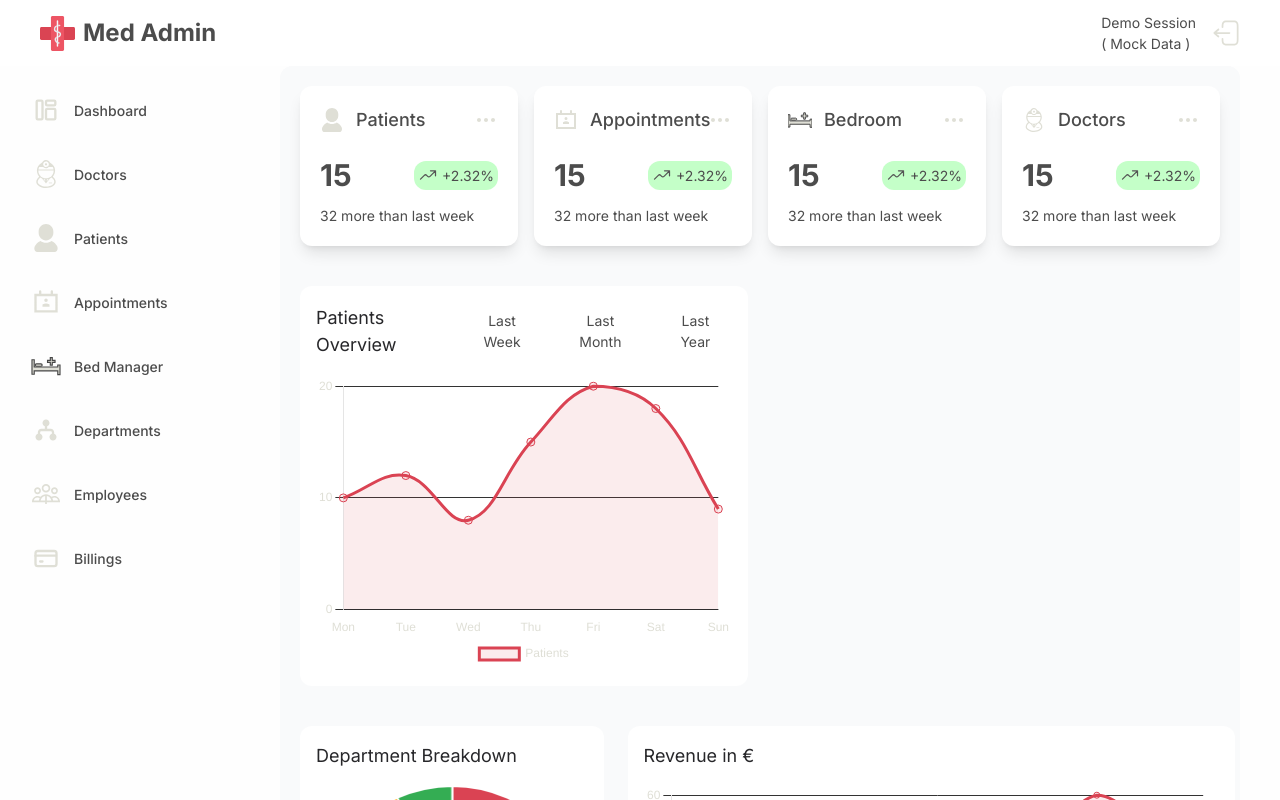
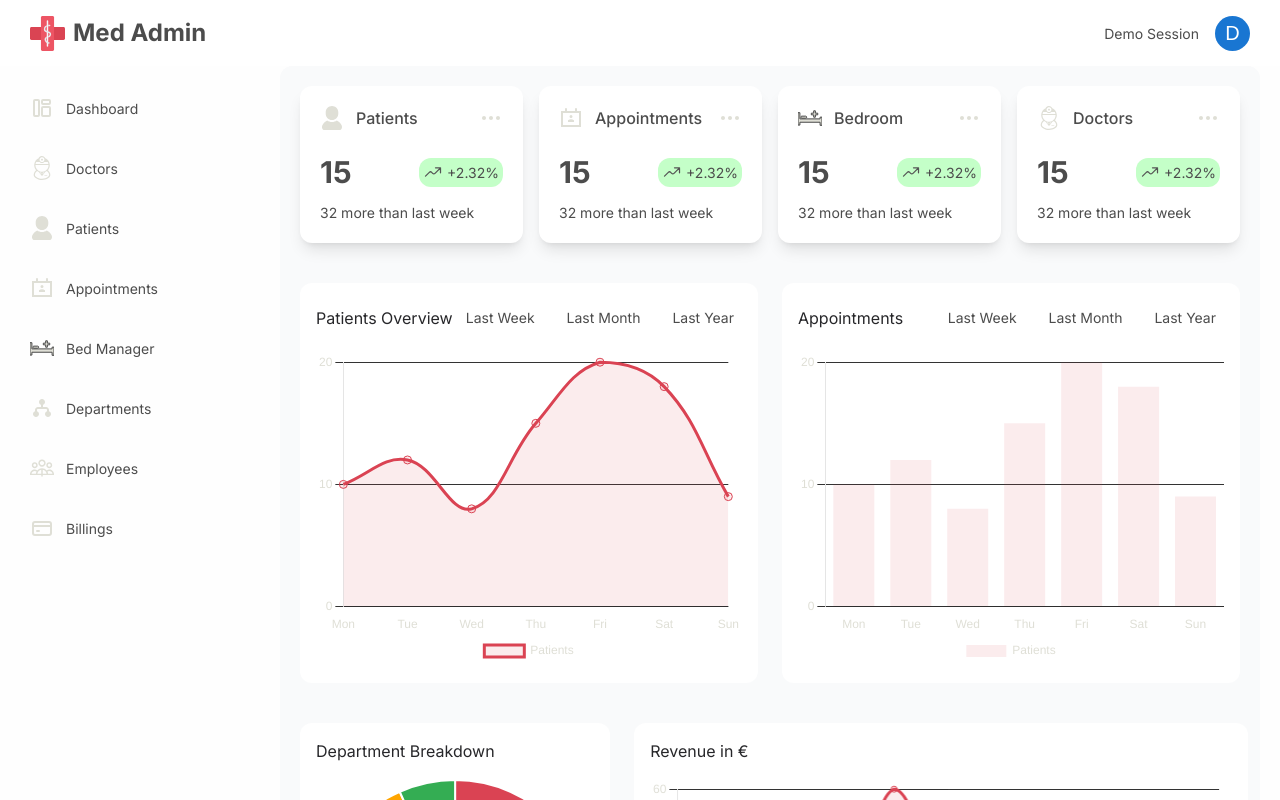
Before and after one commit to HyunRain/hospital-management-system, a Vue app in the folder frontend/: page /login in a window 1280 px wide. Both pictures are taken after a click on the element "Explore as a Demo Admin". Shown: the top 800 px of the page. Built offline with nearby package versions, Linux system fonts and the light colour scheme; some icons are missing.

Commit message:
chart stuff

```diff
--- a/frontend/src/components/layout/NavBar.vue
+++ b/frontend/src/components/layout/NavBar.vue
@@ -5,6 +5,7 @@ import UserDropdown from '@/components/ui/UserDropdown.vue';
 import { roleToPascalCase } from '@/util/functions/roleToPascalCase';
 import { Icon } from '@iconify/vue'
 import { useColorMode } from '@vueuse/core'
+import router from '@/router';
 
 const authStore = useAuthStore();
 const toggleStore = useToggleStore();
@@ -16,7 +17,7 @@ const mode = useColorMode({
 </script>
 
 <template>
-  <div class="top-0 z-50 w-full flex items-center h-[66px] justify-between px-2 md:px-10 bg-white dark:bg-zinc-900 py-3 fixed">
+  <div class="top-0 z-50 w-full flex items-center h-[66px] justify-between px-2 md:px-7.5 bg-white dark:bg-zinc-900 py-3 fixed">
     <div class="flex items-center gap-30">
       <div class="flex items-center gap-2">
         <img src="/assets/icons/lightMode/hospital.svg" alt="Brand logo" class="w-[35px] h-[35px]">
@@ -41,10 +42,11 @@ const mode = useColorMode({
       </div>
       <div v-if="toggleStore.isDemo" class="flex items-center gap-4">
         <div class="flex flex-col">
-          <p>Demo Session</p>
-          <p>( Mock Data )</p>
+          <p class="hidden md:block">Demo Session</p>
+          <p class="md:hidden">Demo</p>
         </div>
-        <img class="size-7 cursor-pointer" :src="`/assets/icons/${toggleStore.darkModeState}/logout.svg`" alt="Logout Icon">
+        <img @click="toggleStore.toggleUserDropdown()" :src="authStore.profileImage" alt="Profile Picture" class="w-[35px] h-[35px] rounded-full object-fit-cover cursor-pointer">
+        <UserDropdown v-if="toggleStore.showUserDropdown" v-click-outside="toggleStore.toggleUserDropdown"/>
       </div>
 
     </div>
--- a/frontend/src/components/ui/DashboardCard.vue
+++ b/frontend/src/components/ui/DashboardCard.vue
@@ -33,7 +33,7 @@ const imgSrc = computed(() => {
     <div class="flex items-center justify-between">
       <div class="flex items-center gap-3">
         <img class="h-6 w-6" :src="imgSrc" alt="Card Icon">
-        <p class="font-medium text-[18px]">{{ props.title }}</p>
+        <p class="font-medium text-[16px]">{{ props.title }}</p>
       </div>
       <img class="h-6 w-6" :src="`/assets/icons/${toggleStore.darkModeState}/options.svg`" alt="3 Dots Icon">
     </div>
--- a/frontend/src/components/ui/UserDropdown.vue
+++ b/frontend/src/components/ui/UserDropdown.vue
@@ -8,6 +8,11 @@ const toggleStore = useToggleStore();
 const router = useRouter();
 
 async function handleLogout() {
+  if(!authStore.user) {
+    toggleStore.toggleDemo();
+    router.push('/login');
+    toggleStore.toggleUserDropdown();
+  }
   await authStore.logout();
   router.push('/login');
   toggleStore.toggleUserDropdown();
--- a/frontend/src/layouts/AdminLayout.vue
+++ b/frontend/src/layouts/AdminLayout.vue
@@ -6,56 +6,56 @@ const toggleStore = useToggleStore();
 </script>
 
 <template>
-  <div class="flex flex-grow w-full pr-10 pl-5 pb-5">
+  <div class="flex flex-grow w-full pr-5 pl-5 pb-5">
 
     <!-- Sidebar -->
     <div class="rounded-lg max-w-[260px] w-full text-start md:flex flex-col hidden md:fixed self-start top-[86px]">
-      <ul class="flex flex-col gap-4 items-start font-medium w-full">
+      <ul class="flex flex-col gap-4 items-start w-full">
         <RouterLink to="/dashboard">
           <li class="cursor-pointer flex items-center gap-3 hover:bg-red-100 dark:hover:bg-zinc-800 p-2.5 rounded-xl transition w-full">
-            <img class="w-8 h-7" :src="`/assets/icons/${toggleStore.darkModeState}/dashboard.svg`" alt="Dashboard Icon">
+            <img class="size-6" :src="`/assets/icons/${toggleStore.darkModeState}/dashboard.svg`" alt="Dashboard Icon">
             <span class="pr-10">Dashboard</span>
           </li>
         </RouterLink>
         <RouterLink to="/dashboard/doctors">
           <li class="cursor-pointer flex items-center gap-3 hover:bg-red-100 dark:hover:bg-zinc-800 p-2.5 rounded-xl transition">
-            <img class="w-8 h-7" :src="`/assets/icons/${toggleStore.darkModeState}/doctor.svg`" alt="Dashboard Icon">
+            <img class="size-6" :src="`/assets/icons/${toggleStore.darkModeState}/doctor.svg`" alt="Dashboard Icon">
             <span class="pr-10" >Doctors</span>
           </li>
         </RouterLink>
         <RouterLink to="/dashboard/patients">
           <li class="cursor-pointer flex items-center gap-3 hover:bg-red-100 dark:hover:bg-zinc-800 p-2.5 rounded-xl transition">
-            <img class="w-8 h-7" :src="`/assets/icons/${toggleStore.darkModeState}/patients.svg`" alt="Dashboard Icon">
+            <img class="size-6" :src="`/assets/icons/${toggleStore.darkModeState}/patients.svg`" alt="Dashboard Icon">
             <span class="pr-10">Patients</span>
           </li>
         </RouterLink>
         <RouterLink to="/dashboard/appointments">
           <li class="cursor-pointer flex items-center gap-3 hover:bg-red-100 dark:hover:bg-zinc-800 p-2.5 rounded-xl transition">
-            <img class="w-8 h-7" :src="`/assets/icons/${toggleStore.darkModeState}/appointment.svg`" alt="Dashboard Icon">
+            <img class="size-6" :src="`/assets/icons/${toggleStore.darkModeState}/appointment.svg`" alt="Dashboard Icon">
             <span class="pr-10">Appointments</span>
           </li>
         </RouterLink>
         <RouterLink to="/dashboard/bed-manager">
           <li class="cursor-pointer flex items-center gap-3 hover:bg-red-100 dark:hover:bg-zinc-800 p-2.5 rounded-xl transition">
-            <img class="w-8 h-7" :src="`/assets/icons/${toggleStore.darkModeState}/patient.svg`" alt="Dashboard Icon">
+            <img class="size-6" :src="`/assets/icons/${toggleStore.darkModeState}/patient.svg`" alt="Dashboard Icon">
             <span class="pr-10">Bed Manager</span>
           </li>
         </RouterLink>
         <RouterLink to="/dashboard/departments">
           <li class="cursor-pointer flex items-center gap-3 hover:bg-red-100 dark:hover:bg-zinc-800 p-2.5 rounded-xl transition">
-            <img class="w-8 h-7" :src="`/assets/icons/${toggleStore.darkModeState}/department.svg`" alt="Dashboard Icon">
+            <img class="size-6" :src="`/assets/icons/${toggleStore.darkModeState}/department.svg`" alt="Dashboard Icon">
             <span class="pr-10">Departments</span>
           </li>
         </RouterLink>
         <RouterLink to="/dashboard/employees">
           <li class="cursor-pointer flex items-center gap-3 hover:bg-red-100 dark:hover:bg-zinc-800 p-2.5 rounded-xl transition">
-            <img class="w-8 h-7" :src="`/assets/icons/${toggleStore.darkModeState}/employees.svg`" alt="Dashboard Icon">
+            <img class="size-6" :src="`/assets/icons/${toggleStore.darkModeState}/employees.svg`" alt="Dashboard Icon">
             <span class="pr-10">Employees</span>
           </li>
         </RouterLink>
         <RouterLink to="/dashboard/billings">
           <li class="cursor-pointer flex items-center gap-3 hover:bg-red-100 dark:hover:bg-zinc-800 p-2.5 rounded-xl transition">
-            <img class="w-8 h-7" :src="`/assets/icons/${toggleStore.darkModeState}/billing.svg`" alt="Dashboard Icon">
+            <img class="size-6" :src="`/assets/icons/${toggleStore.darkModeState}/billing.svg`" alt="Dashboard Icon">
             <span class="pr-10">Billings</span>
           </li>
         </RouterLink>
--- a/frontend/src/stores/authStore.ts
+++ b/frontend/src/stores/authStore.ts
@@ -16,7 +16,7 @@ export const useAuthStore = defineStore("auth", {
       return !!this.user;
     },
     profileImage(): string {
-      return createProfilPicture(this.user?.firstName ?? "");
+      return createProfilPicture(this.user?.firstName ?? "Demo");
     }
   },
 
--- a/frontend/src/views/HomeView.vue
+++ b/frontend/src/views/HomeView.vue
@@ -15,10 +15,10 @@ ChartJS.register(Title, Tooltip, Legend, LineElement, PointElement, BarElement,
 
 // ----------------------- Patients Overview Chart -----------------------
 
-const selectedRange = ref<'week' | 'month' | 'year'>('week');
+const selectedRangeLinePatients = ref<'week' | 'month' | 'year'>('week');
 
 // Plan is 3 Sections: Last Week, Last Month, Last Year
-const chartDataSets = {
+const chartDataSetsLinePatients = {
   week: {
     labels: ['Mon', 'Tue', 'Wed', 'Thu', 'Fri', 'Sat', 'Sun'],
     data: [10, 12, 8, 15, 20, 18, 9],
@@ -34,10 +34,10 @@ const chartDataSets = {
 };
 
 const chartDataLinePatients = computed(() => ({
-  labels: chartDataSets[selectedRange.value].labels,
+  labels: chartDataSetsLinePatients[selectedRangeLinePatients.value].labels,
   datasets: [{
     label: 'Patients',
-    data: chartDataSets[selectedRange.value].data,
+    data: chartDataSetsLinePatients[selectedRangeLinePatients.value].data,
     borderColor: '#da4353',
     backgroundColor: isDark.value ? '#da43521a' : '#da435264',
     tension: 0.4,
@@ -82,12 +82,77 @@ const chartOptionsLinePatients = computed<ChartOptions<'line'>> (() => ({
   },
 }));
 
-// -----------------------  -----------------------
+// ----------------------- Appointment Chart -----------------------
+
+const selectedRangeBarAppoitments = ref<'week' | 'month' | 'year'>('week');
+
+// Plan is 3 Sections: Last Week, Last Month, Last Year
+const chartDataSetsBarAppointments = {
+  week: {
+    labels: ['Mon', 'Tue', 'Wed', 'Thu', 'Fri', 'Sat', 'Sun'],
+    data: [10, 12, 8, 15, 20, 18, 9],
+  },
+  month: {
+    labels: ['Week 1', 'Week 2', 'Week 3', 'Week 4'],
+    data: [50, 70, 40, 90],
+  },
+  year: {
+    labels: ['Jan', 'Feb', 'Mar', 'Apr', 'May', 'Jun', 'Jul', 'Sep', 'Oct', 'Nov', 'Dec'],
+    data: [120, 90, 140, 100, 180, 160, 120, 90, 130, 180, 150, 120],
+  },
+};
+
+const chartDataBarAppointments = computed(() => ({
+  labels: chartDataSetsBarAppointments[selectedRangeBarAppoitments.value].labels,
+  datasets: [{
+    label: 'Patients',
+    data: chartDataSetsBarAppointments[selectedRangeBarAppoitments.value].data,
+    backgroundColor: isDark.value ? '#da43521a' : '#da435264',
+    fill: true,
+    pointRadius: 4,
+    },
+  ],
+}));
+
+
+const chartOptionsBarAppointments = computed<ChartOptions<'line'>> (() => ({
+  responsive: true,
+  maintainAspectRatio: false,
+  plugins: {
+    legend: {
+      labels: {
+        color: isDark.value ? '#dfdfd6': '#4c4c4c', // Adjust for dark mode if needed
+      },
+      position: 'bottom',
+    },
+  },
+  scales: {
+    x: {
+      ticks: {
+        color: isDark.value ? '#dfdfd6': '#4c4c4c', // Adjust for dark mode
+      },
+      grid: {
+        color: '#333', // Grid color
+        display: false,
+      },
+    },
+    y: {
+      min: 0,
+      ticks: {
+        color: isDark.value ? '#dfdfd6': '#4c4c4c',
+        stepSize: 10,
+      },
+      grid: {
+        color: isDark.value ? '#333' : '#dfdfd6',
+      },
+    },
+  },
+}));
 
 // ----------------------- Revenue Chart -----------------------
 
 const chartDataLineRevenue = computed(() => ({
-  labels: ['Jan', 'Feb', 'Mar', 'Apr', 'May', 'June'],
+  labels: ['Jan', 'Feb', 'Mar', 'Apr', 'May', 'June', 'Jul', 'Sep', 'Oct', 'Nov', 'Dec'],
   datasets: [{
     label: 'Revenue in €',
     data: [30, 40, 10, 20, 60, 30],
@@ -169,11 +234,11 @@ const chartOptionsPie = computed<ChartOptions<'pie'>> (() => ({
     <div class="grid grid-cols-1 md:grid-cols-2 gap-6 w-full p-5">
       <div class="flex flex-col h-[400px] w-full rounded-xl bg-white dark:bg-zinc-900 p-4">
         <div class="flex mb-4 items-center justify-between">
-          <p class="text-[18px] text-zinc-800 dark:text-zinc-200">Patients Overview</p>
+          <p class="text-[16px] text-zinc-800 dark:text-zinc-200">Patients Overview</p>
           <div class="flex gap-4">
-            <button class="hover:bg-red-100 dark:hover:bg-neutral-800 p-2 rounded-xl cursor-pointer" @click="selectedRange = 'week'">Last Week</button>
-            <button class="hover:bg-red-100 dark:hover:bg-neutral-800 p-2 rounded-xl cursor-pointer" @click="selectedRange = 'month'">Last Month</button>
-            <button class="hover:bg-red-100 dark:hover:bg-neutral-800 p-2 rounded-xl cursor-pointer" @click="selectedRange = 'year'">Last Year</button>
+            <button class="hover:bg-red-100 dark:hover:bg-neutral-800 p-2 rounded-xl cursor-pointer" @click="selectedRangeLinePatients = 'week'">Last Week</button>
+            <button class="hover:bg-red-100 dark:hover:bg-neutral-800 p-2 rounded-xl cursor-pointer" @click="selectedRangeLinePatients = 'month'">Last Month</button>
+            <button class="hover:bg-red-100 dark:hover:bg-neutral-800 p-2 rounded-xl cursor-pointer" @click="selectedRangeLinePatients = 'year'">Last Year</button>
           </div>
         </div>
         <div class="flex-1">
@@ -181,17 +246,30 @@ const chartOptionsPie = computed<ChartOptions<'pie'>> (() => ({
         </div>
       </div>
 
+      <div class="flex flex-col h-[400px] w-full rounded-xl bg-white dark:bg-zinc-900 p-4">
+        <div class="flex mb-4 items-center justify-between">
+          <p class="text-[16px] text-zinc-800 dark:text-zinc-200">Appointments</p>
+          <div class="flex gap-4">
+            <button class="hover:bg-red-100 dark:hover:bg-neutral-800 p-2 rounded-xl cursor-pointer" @click="selectedRangeLinePatients = 'week'">Last Week</button>
+            <button class="hover:bg-red-100 dark:hover:bg-neutral-800 p-2 rounded-xl cursor-pointer" @click="selectedRangeLinePatients = 'month'">Last Month</button>
+            <button class="hover:bg-red-100 dark:hover:bg-neutral-800 p-2 rounded-xl cursor-pointer" @click="selectedRangeLinePatients = 'year'">Last Year</button>
+          </div>
+        </div>
+        <div class="flex-1">
+          <Bar :data="chartDataBarAppointments" :options="chartOptionsBarAppointments" />
+        </div>
+      </div>
     </div>
 
-    <div class="grid grid-cols-1 md:grid-cols-[33%_66%] gap-6 w-full p-5">
+    <div class="grid grid-cols-1 md:grid-cols-[33%_65.3%] gap-6 w-full p-5">
       <div class="flex flex-col h-[400px] w-full rounded-xl bg-white dark:bg-zinc-900 p-4">
-        <p class="text-[18px] mb-4 text-zinc-800 dark:text-zinc-200">Department Breakdown</p>
+        <p class="text-[16px] mb-4 text-zinc-800 dark:text-zinc-200">Department Breakdown</p>
         <div class="flex-1">
           <Pie :options="chartOptionsPie" :data="chartDataPie"/>
         </div>
       </div>
        <div class="flex flex-col h-[400px] w-full rounded-xl bg-white dark:bg-zinc-900 p-4">
-        <p class="text-[18px] mb-4 text-zinc-800 dark:text-zinc-200">Revenue in €</p>
+        <p class="text-[16px] mb-4 text-zinc-800 dark:text-zinc-200">Revenue in €</p>
         <div class="flex-1">
           <Line :data="chartDataLineRevenue" :options="chartOptionsLineRevenue" />
         </div>
--- a/frontend/src/views/LoginView.vue
+++ b/frontend/src/views/LoginView.vue
@@ -55,7 +55,6 @@ function handleDemoLogin() {
         class="px-5 md:p-0 items-center justify-center bg-white dark:bg-[#1c1c20] flex flex-col md:w-1/2 rounded-r-xl"
       >
         <h2 class="mb-10 font-bold text-[28px]">Login to Dashboard</h2>
-        {{ toggleStore.isDemo }}
         <form
           class="flex flex-col items-center justify-center gap-6 w-full md:w-2/4"
           @submit.prevent="handleLogin()"
```
